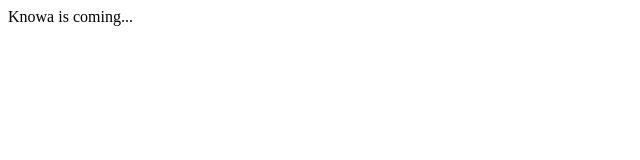
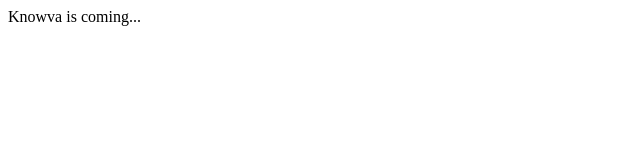
Before and after one commit to Knowva/knowva, a website: page client/public/index.html in a window 1280 px wide. Shown: the full height of the page, 0-640 px from the left. Drawn offline with Linux system fonts and the light colour scheme.

Commit message:
[refactor] change text in index file

```diff
--- a/client/public/index.html
+++ b/client/public/index.html
@@ -5,6 +5,6 @@
     <title>Knowva</title>
   </head>
   <body>
-    Knowa is coming...
+    Knowva is coming...
   </body>
 </html>
```
